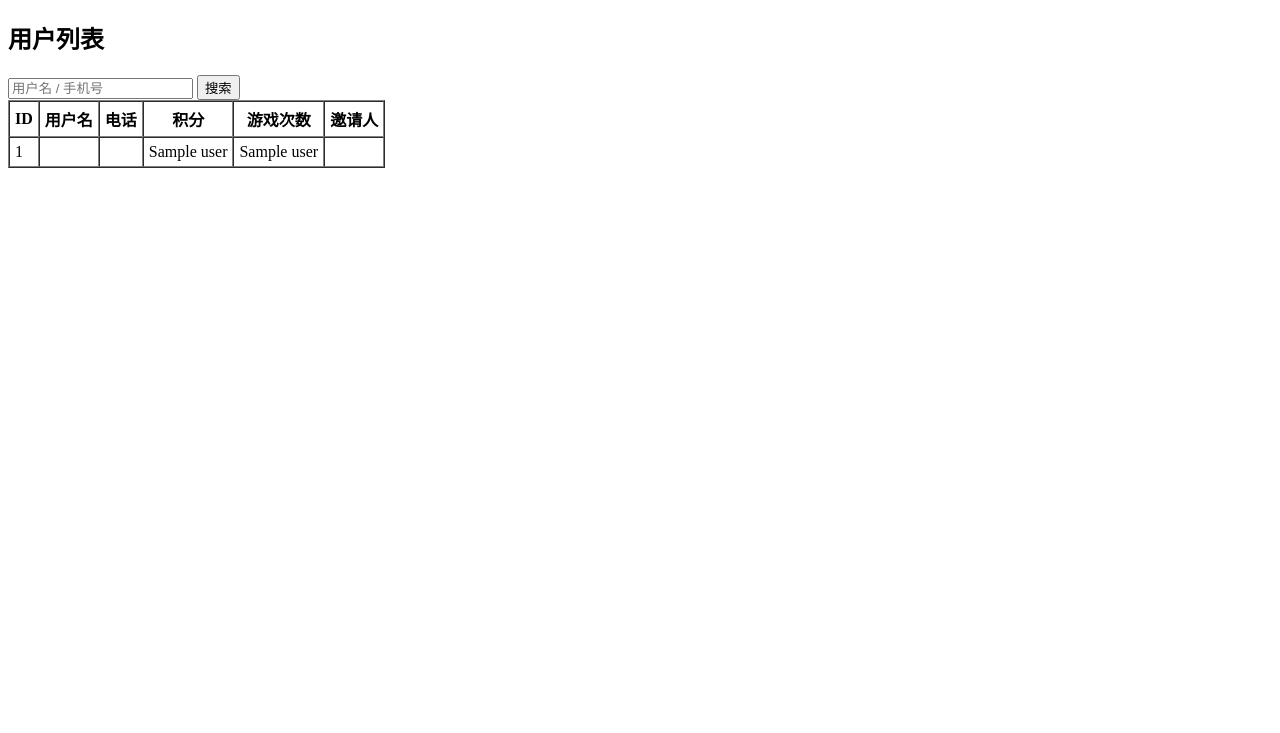
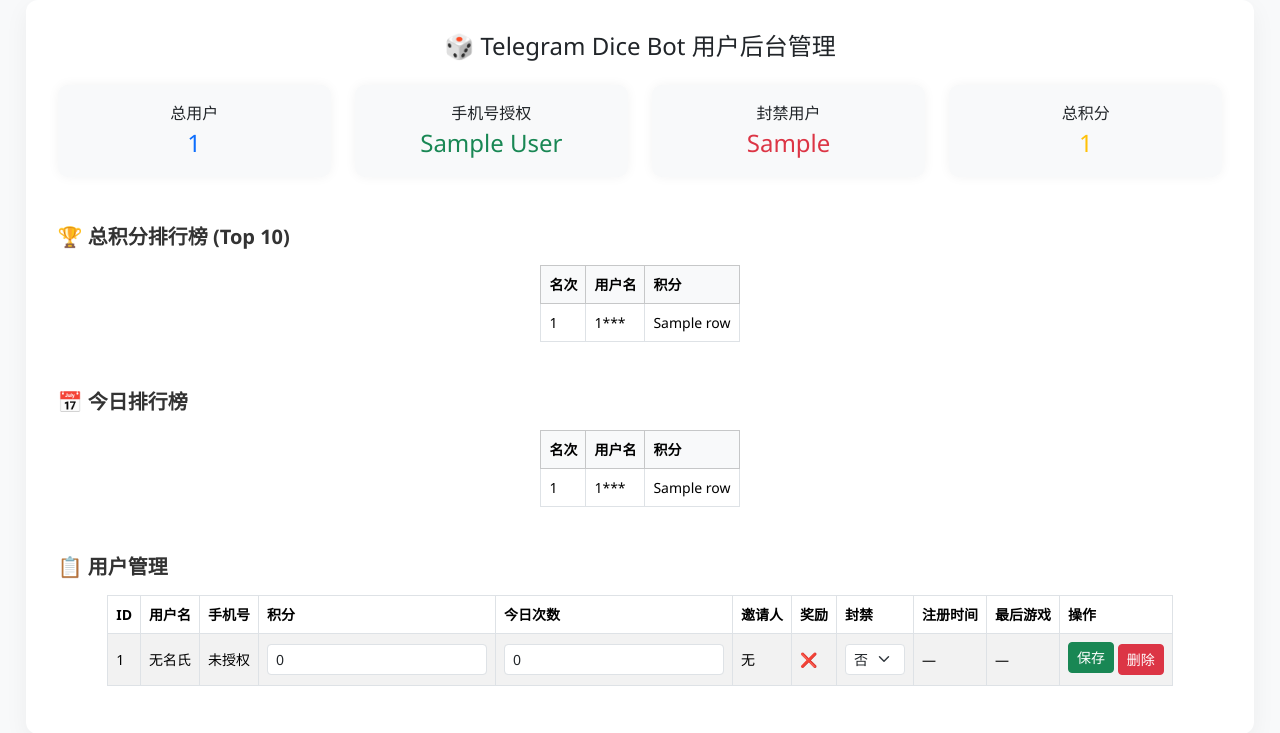
Before and after one commit to Dreamchaser-aus/telegramdashboard, a Flask app: template templates/dashboard.html in a window 1280 px wide. Shown: the top 733 px of the page. Run offline with Flask 3, Linux system fonts and the light colour scheme; the template is opened without the code that fills it: most values are stand-ins (such as "Sample title", 1, 10 or a date in 2020); parts of the project's set-up code (start-up, migrations or seed data) failed here and were passed over; some libraries are stand-ins or nearby versions.

Commit message:
Update dashboard.html

```diff
--- a/templates/dashboard.html
+++ b/templates/dashboard.html
@@ -1,38 +1,149 @@
 <!DOCTYPE html>
-<html lang="en">
+<html lang="zh">
 <head>
-    <meta charset="UTF-8">
-    <title>用户后台</title>
+  <meta charset="UTF-8" />
+  <meta name="viewport" content="width=device-width, initial-scale=1" />
+  <title>Telegram Dice Bot 用户后台</title>
+  <link href="https://cdn.jsdelivr.net/npm/bootstrap@5.3.2/dist/css/bootstrap.min.css" rel="stylesheet" />
+  <style>
+    body {
+      background: #f8f9fa;
+      font-family: 'Segoe UI', sans-serif;
+    }
+    .main-container {
+      background: white;
+      border-radius: 12px;
+      box-shadow: 0 8px 24px rgba(0,0,0,0.05);
+      padding: 2rem;
+      max-width: 96%;
+      margin: auto;
+    }
+    .stats-card {
+      border-radius: 10px;
+      box-shadow: 0 0 12px rgba(0,0,0,0.05);
+      padding: 1rem;
+      margin-bottom: 1rem;
+    }
+    .table td, .table th {
+      vertical-align: middle;
+      font-size: 14px;
+    }
+    .section-title {
+      font-weight: bold;
+      margin-top: 2rem;
+      margin-bottom: 1rem;
+      color: #333;
+    }
+  </style>
 </head>
 <body>
-    <h2>用户列表</h2>
-    <form method="get" action="/">
-        <input type="text" name="keyword" placeholder="用户名 / 手机号" />
-        <button type="submit">搜索</button>
-    </form>
-    <table border="1" cellpadding="5" cellspacing="0">
+  <div class="main-container">
+    <h4 class="text-center mb-4">🎲 Telegram Dice Bot 用户后台管理</h4>
+
+    <!-- 统计卡片 -->
+    <div class="row text-center mb-4">
+      <div class="col-md-3"><div class="stats-card bg-light">总用户<br><span class="fs-4 text-primary">{{ stats.total_users }}</span></div></div>
+      <div class="col-md-3"><div class="stats-card bg-light">手机号授权<br><span class="fs-4 text-success">{{ stats.authorized_users }}</span></div></div>
+      <div class="col-md-3"><div class="stats-card bg-light">封禁用户<br><span class="fs-4 text-danger">{{ stats.blocked_users }}</span></div></div>
+      <div class="col-md-3"><div class="stats-card bg-light">总积分<br><span class="fs-4 text-warning">{{ stats.total_points }}</span></div></div>
+    </div>
+
+    <!-- 总积分排行榜 -->
+    <h5 class="section-title">🏆 总积分排行榜 (Top 10)</h5>
+    <div class="table-responsive d-flex justify-content-center">
+      <table class="table table-bordered w-auto">
+        <thead class="table-light">
+          <tr><th>名次</th><th>用户名</th><th>积分</th></tr>
+        </thead>
+        <tbody>
+          {% for row in total_rank %}
+          <tr>
+            <td>{{ loop.index }}</td>
+            <td>{{ (row[0][:4] + '***') if row[0] else ((row[1][:4] + '***') if row[1] else '匿名') }}</td>
+            <td>{{ row[2] }}</td>
+          </tr>
+          {% endfor %}
+        </tbody>
+      </table>
+    </div>
+
+    <!-- 今日排行榜 -->
+    <h5 class="section-title">📅 今日排行榜</h5>
+    <div class="table-responsive d-flex justify-content-center">
+      <table class="table table-bordered w-auto">
+        <thead class="table-light">
+          <tr><th>名次</th><th>用户名</th><th>积分</th></tr>
+        </thead>
+        <tbody>
+          {% for row in today_rank %}
+          <tr>
+            <td>{{ loop.index }}</td>
+            <td>{{ (row[0][:4] + '***') if row[0] else ((row[1][:4] + '***') if row[1] else '匿名') }}</td>
+            <td>{{ row[2] }}</td>
+          </tr>
+          {% endfor %}
+        </tbody>
+      </table>
+    </div>
+
+    <!-- 用户数据管理表 -->
+    <h5 class="section-title">📋 用户管理</h5>
+    <div class="table-responsive d-flex justify-content-center">
+      <table id="userTable" class="table table-striped table-bordered align-middle w-auto">
         <thead>
           <tr>
-                <th>ID</th>
-                <th>用户名</th>
-                <th>电话</th>
-                <th>积分</th>
-                <th>游戏次数</th>
-                <th>邀请人</th>
+            <th>ID</th><th>用户名</th><th>手机号</th><th>积分</th><th>今日次数</th>
+            <th>邀请人</th><th>奖励</th><th>封禁</th><th>注册时间</th><th>最后游戏</th><th>操作</th>
           </tr>
         </thead>
         <tbody>
           {% for u in users %}
-            <tr>
+          <tr class="{{ 'table-danger' if u[11] == 1 else '' }}">
             <td>{{ u[0] }}</td>
-                <td>{{ u[1] or '' }}</td>
-                <td>{{ u[2] or '' }}</td>
-                <td>{{ u[3] }}</td>
-                <td>{{ u[4] }}</td>
-                <td>{{ u[6] or '' }}</td>
+            <td>{{ u[3] or u[1] or u[2] or '无名氏' }}</td>
+            <td>{{ u[4] if u[4] else '未授权' }}</td>
+            <td><input type="number" class="form-control form-control-sm" value="{{ u[5] or 0 }}" id="points-{{ u[0] }}"></td>
+            <td><input type="number" class="form-control form-control-sm" value="{{ u[6] or 0 }}" id="plays-{{ u[0] }}"></td>
+            <td>{{ u[12] or '无' }}</td>
+            <td>{{ '✅' if u[10] else '❌' }}</td>
+            <td>
+              <select id="block-{{ u[0] }}" class="form-select form-select-sm">
+                <option value="0" {% if not u[11] %}selected{% endif %}>否</option>
+                <option value="1" {% if u[11] %}selected{% endif %}>是</option>
+              </select>
+            </td>
+            <td>{{ u[7][:19].replace('T',' ') if u[7] else '—' }}</td>
+            <td>{{ u[8][:19].replace('T',' ') if u[8] else '—' }}</td>
+            <td>
+              <button class="btn btn-sm btn-success mb-1" onclick="updateUser('{{ u[0] }}')">保存</button>
+              <button class="btn btn-sm btn-danger" onclick="deleteUser('{{ u[0] }}')">删除</button>
+            </td>
           </tr>
           {% endfor %}
         </tbody>
       </table>
+    </div>
+  </div>
+
+<script src="https://cdn.jsdelivr.net/npm/jquery@3.7.1/dist/jquery.min.js"></script>
+<script src="https://cdn.jsdelivr.net/npm/bootstrap@5.3.2/dist/js/bootstrap.bundle.min.js"></script>
+<script>
+  function updateUser(id) {
+    const points = document.getElementById('points-' + id).value;
+    const plays = document.getElementById('plays-' + id).value;
+    const block = document.getElementById('block-' + id).value;
+    $.post('/update_user', {
+      user_id: id,
+      points: points,
+      plays: plays,
+      is_blocked: block
+    }, () => window.location.reload());
+  }
+  function deleteUser(id) {
+    if(confirm('确认要删除该用户？')){
+      $.post('/delete_user', { user_id: id }, () => window.location.reload());
+    }
+  }
+</script>
 </body>
 </html>
```
Lines whose indentation alone changed are shown as unchanged.
